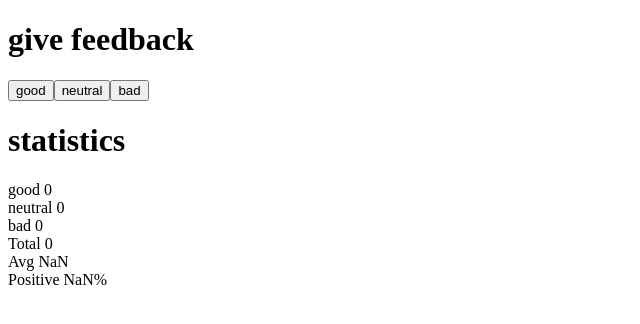
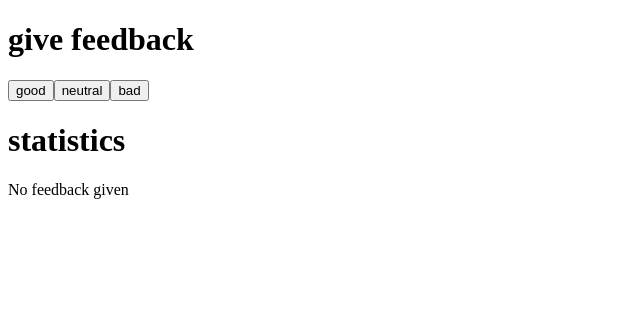
Before and after one commit to pbisaillon/fullstackopen2023, a React (Vite) app in the folder part1/unicafe/: page / in a window 1280 px wide. Shown: the top 324 px of the page, without its empty margins (0-640 px from the left). Built offline with nearby package versions, Linux system fonts and the light colour scheme.

Commit message:
feat: exercise 1.9

```diff
--- a/part1/unicafe/src/App.jsx
+++ b/part1/unicafe/src/App.jsx
@@ -5,9 +5,8 @@ const Header1 = ({ title }) => <h1>{title}</h1>
 const Button = ({ handleClick, text }) => <button onClick={handleClick}>{text}</button>
 
 const Statistics = ({ good, neutral, bad }) => {
-  return (
-    <div>
-      <Header1 title='statistics' />
+  if ((good + neutral + bad) > 0) {
+    return (<div>
       <div>good {good}</div>
       <div>neutral {neutral}</div>
       <div>bad {bad}</div>
@@ -15,7 +14,10 @@ const Statistics = ({ good, neutral, bad }) => {
       <div>Avg {(good - bad) / (good + neutral + bad)}</div>
       <div>Positive {100.0 * good / (good + neutral + bad)}%</div>
     </div>
-  )
+    )
+  }
+
+  return (<div>No feedback given</div>)
 }
 
 const App = () => {
@@ -43,6 +45,7 @@ const App = () => {
       <Button handleClick={incrementGood} text='good' />
       <Button handleClick={incrementNeutral} text='neutral' />
       <Button handleClick={incrementBad} text='bad' />
+      <Header1 title='statistics' />
       <Statistics good={good} neutral={neutral} bad={bad} />
     </div>
   )
```
